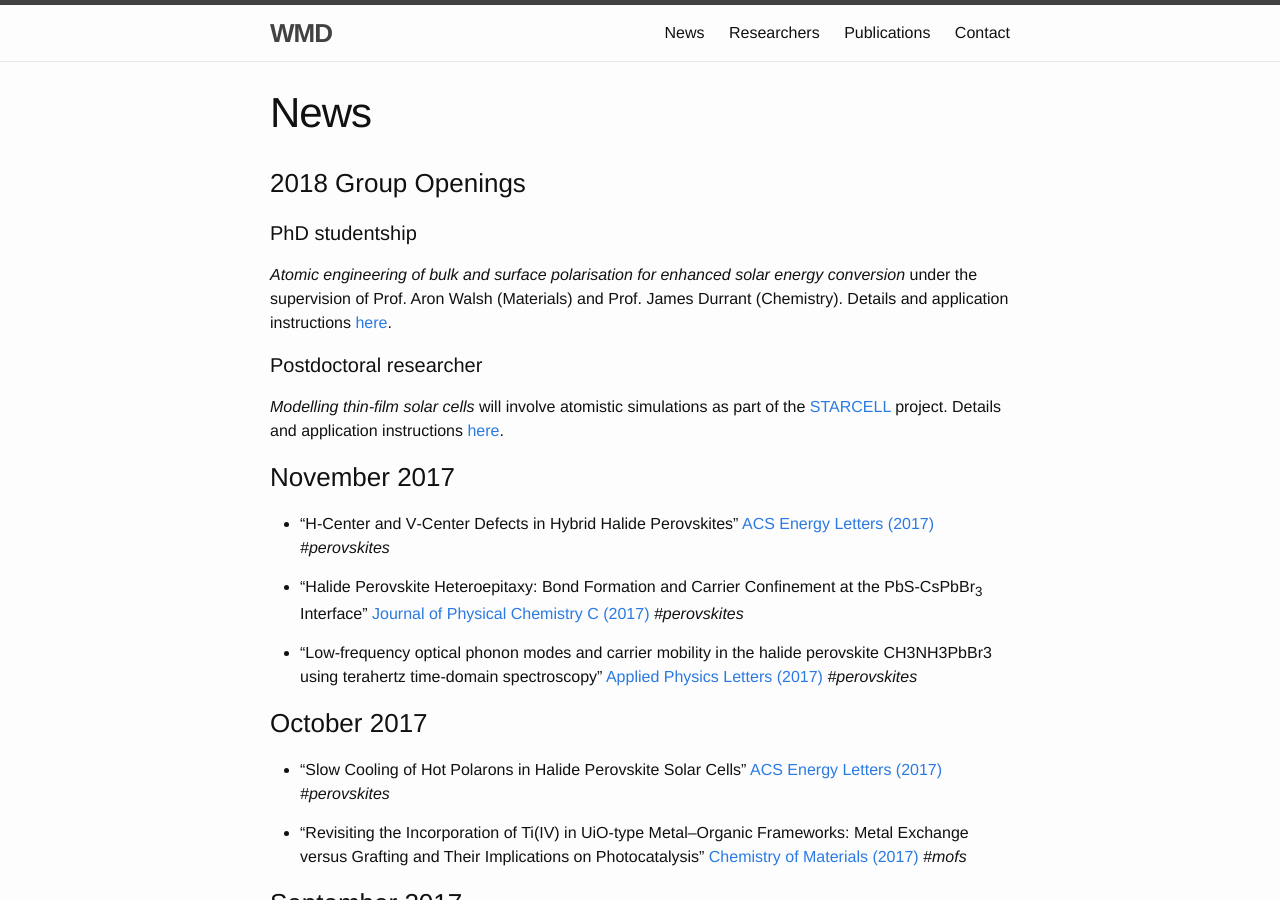
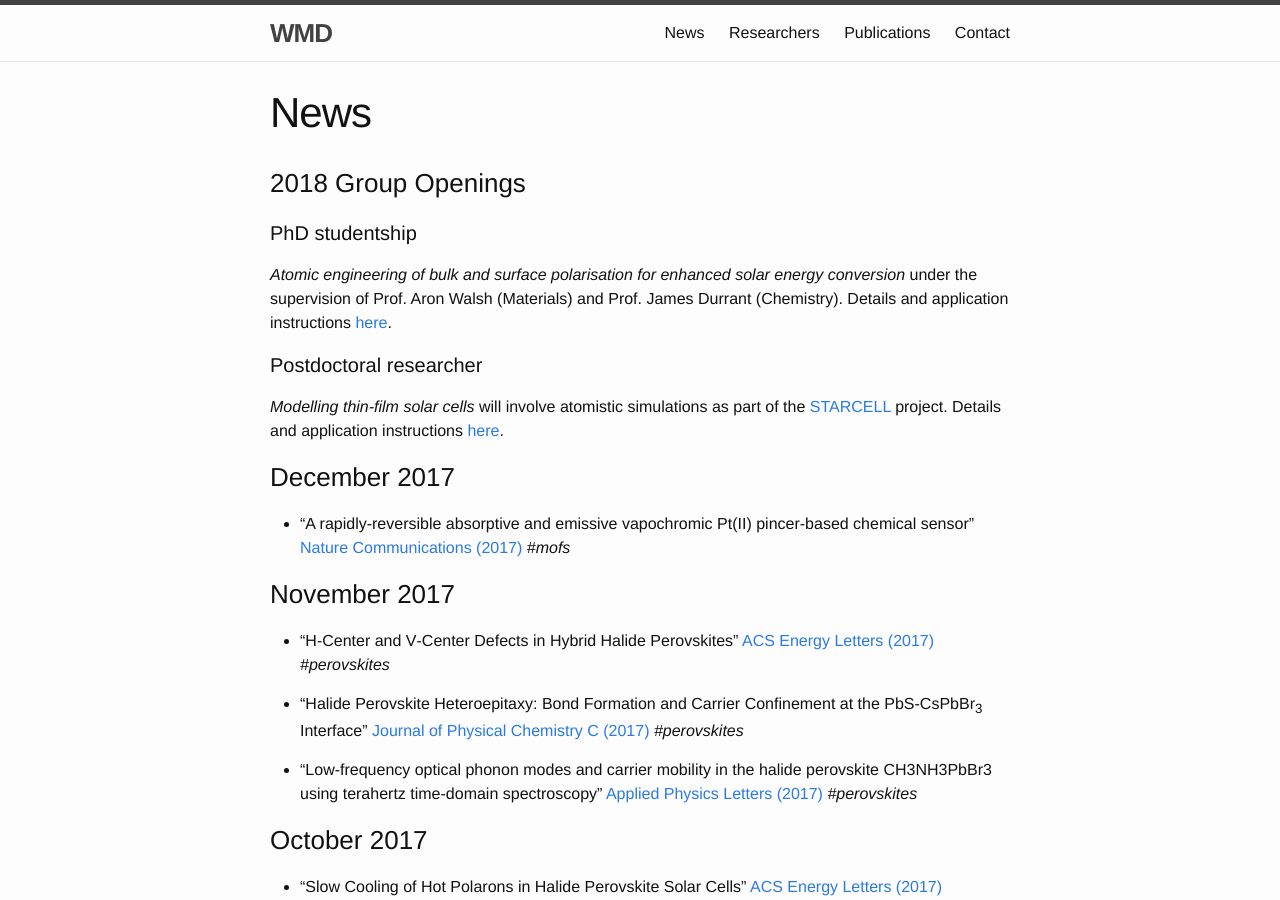
Before and after one commit to WMD-group/WMD-group.github.io, a Jekyll site: the page built from a_news.md, in a window 1280 px wide and 900 px high. Built offline with Jekyll 4.4.1, drawn with Linux system fonts in a browser that asks for light colours.

Commit message:
Jonathan's latest with Bath metastable team

```diff
--- a/a_news.md
+++ b/a_news.md
@@ -13,6 +13,11 @@ permalink: /news/
 #### Postdoctoral researcher
 
 *Modelling thin-film solar cells* will involve atomistic simulations as part of the [STARCELL](https://twitter.com/STARCELL_H2020) project. Details and application instructions [here](http://www.jobs.ac.uk/job/BFU443/research-associate-in-photovoltaic-materials-modelling/).
+
+### December 2017
+
+* "A rapidly-reversible absorptive and emissive vapochromic Pt(II) pincer-based chemical sensor" [Nature Communications (2017)](https://www.nature.com/articles/s41467-017-01941-2)
+*#mofs*
 
 ### November 2017
 
```
